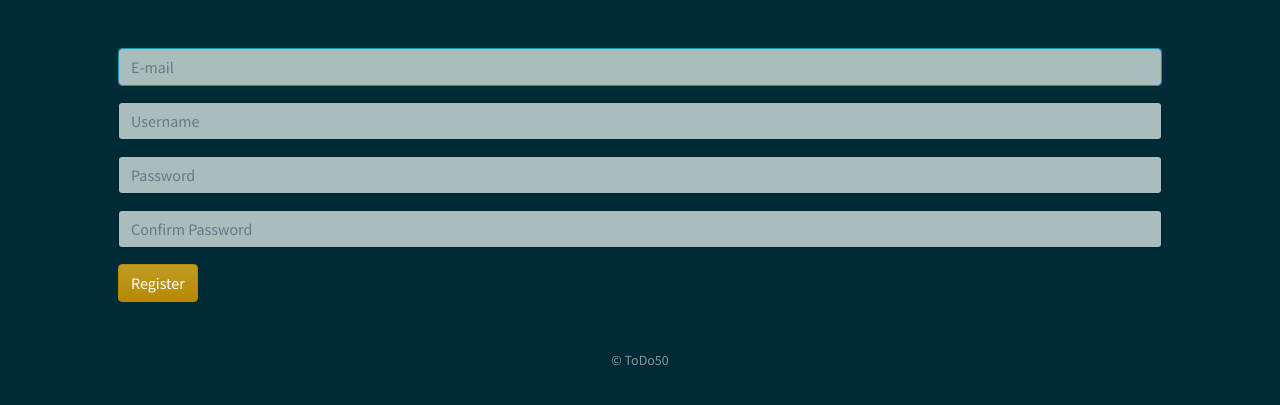
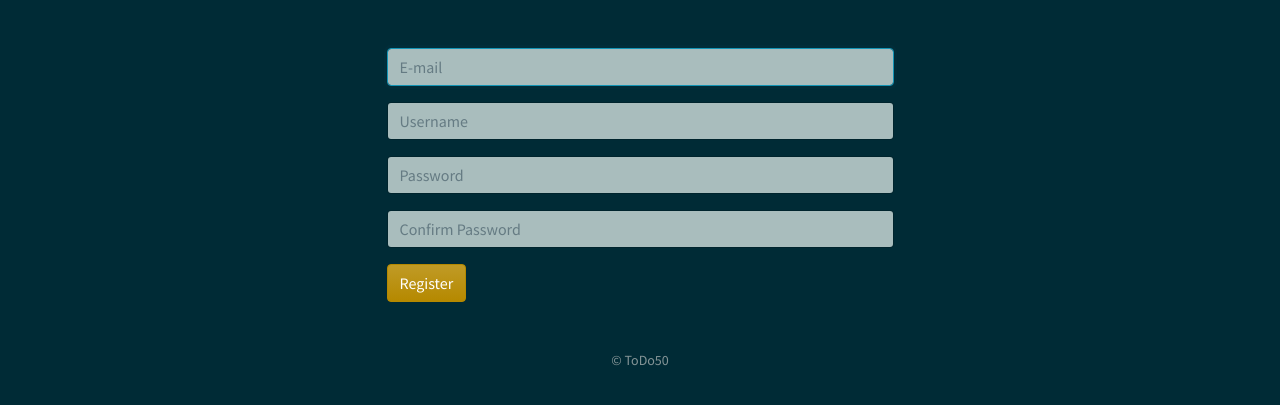
Before and after one commit to ilya-lebedev/ToDo50, a Flask app: page /register in a window 1280 px wide. Shown: the part 64-469 px from the top of the page. Run offline with Flask 2, Linux system fonts and the light colour scheme; some libraries are stand-ins or nearby versions.

Commit message:
refactor: Change width of register form

```diff
--- a/templates/register.html
+++ b/templates/register.html
@@ -5,6 +5,8 @@
 {% endblock %}
 
 {% block main %}
+    <div class="row justify-content-center">
+        <div class="col-6">
             <form action="/register" method="post">
                 <div class="form-group">
                     <input autocomplete="off" autofocus class="form-control" id="email" name="email" placeholder="E-mail" type="text">
@@ -20,4 +22,6 @@
                 </div>
                 <button class="btn btn-primary" type="submit" id="register-button">Register</button>
             </form>
+        </div>
+    </div>
 {% endblock %}
```
Lines whose indentation alone changed are shown as unchanged.
